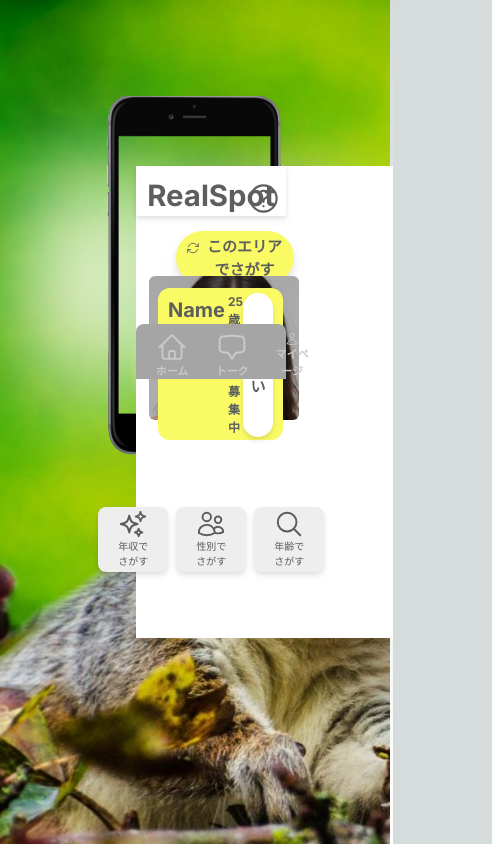
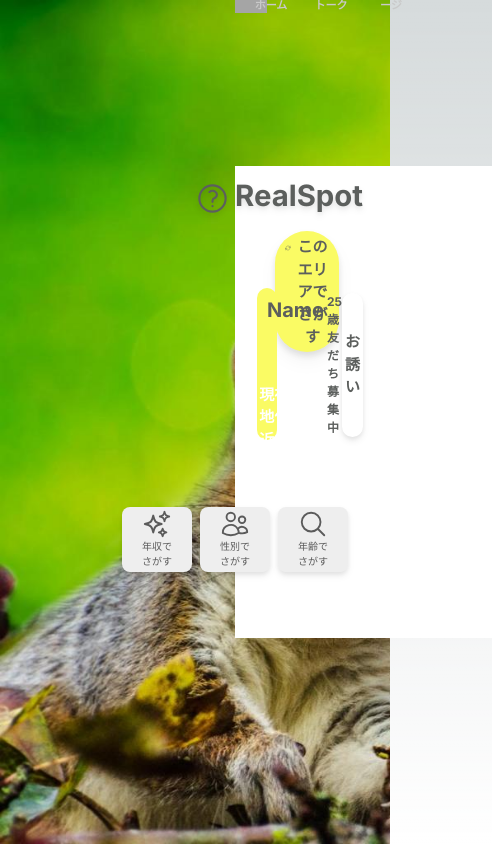
Before and after one commit to Yashinobu/Matching-App, a Next.js app: page / in a window 390 px wide. Shown: the whole page, 492 px wide, since content can reach past the window. Built offline with nearby package versions, Linux system fonts and the light colour scheme.

Commit message:
[U] first responsive style

```diff
--- a/app/page.tsx
+++ b/app/page.tsx
@@ -51,8 +51,6 @@ export default function Home() {
 
   return (
     <MainContent>
-      <Image className="z-[0] relative dark:drop-shadow-[0_0_0.3rem_#ffffff70]" src="/back.png" alt="Next.js Logo" width={338} height={800}
-      />
       <BackContent />
       <TopNav title='RealSpot'><Question /></TopNav>
       <RefreshBtn title="このエリアでさがす"><Refresh /></RefreshBtn>
```
